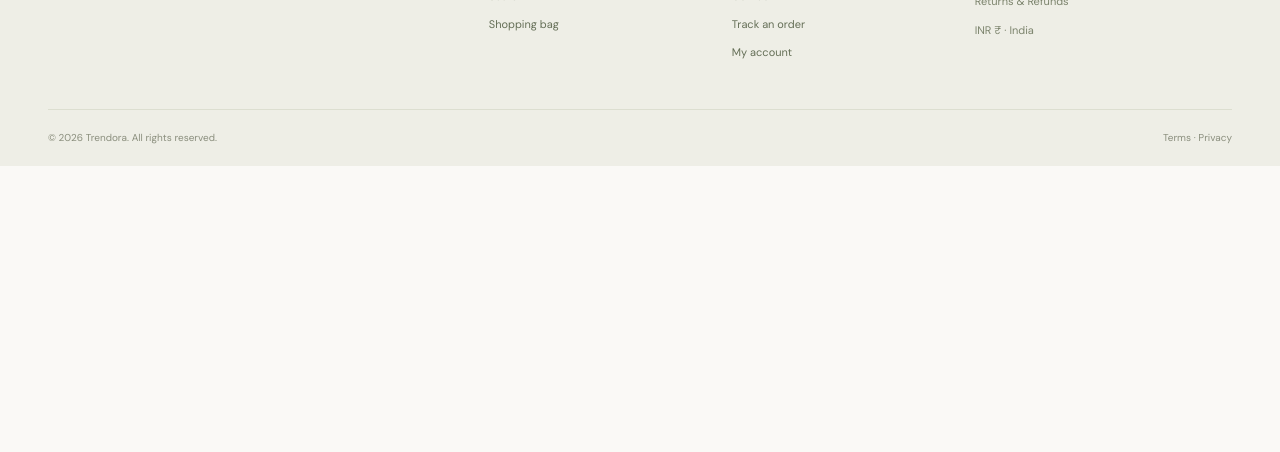
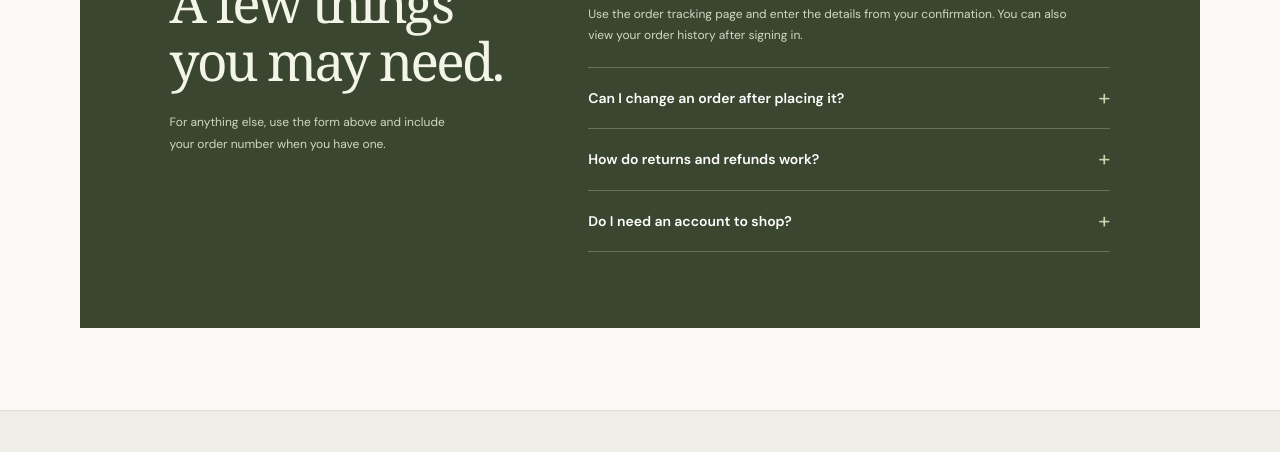
Before and after one commit to anshbajpai1/trendora-e-commerce, a website: page contact.html in a window 1280 px wide. Shown: the part 1328-1780 px from the top of the page. Before the commit the page ends 1494 px from the top, so only its background shows below. Drawn offline with Linux system fonts and the light colour scheme; no server answers.

Commit message:
Add contact page FAQ

```diff
--- a/contact.html
+++ b/contact.html
@@ -11,6 +11,7 @@
   <link rel="stylesheet" href="css/style.css">
   <link rel="stylesheet" href="css/storefront.css">
   <link rel="stylesheet" href="css/about-contact.css">
+  <link rel="stylesheet" href="css/contact-faq.css">
   <script src="js/main.js" defer></script>
   <script src="js/contact.js" defer></script>
 </head>
@@ -21,6 +22,8 @@
       <aside class="contact-aside"><h2>Start here.</h2><a href="track-order.html"><span>↗</span><div><strong>Track an order</strong><small>Check the latest status of your delivery.</small></div></a><a href="returns.html"><span>↗</span><div><strong>Returns &amp; refunds</strong><small>Read our return and refund guidance.</small></div></a><a href="profile.html"><span>↗</span><div><strong>Account help</strong><small>Manage your account details and orders.</small></div></a></aside>
       <section class="contact-form-panel" aria-labelledby="contactFormTitle"><p class="page-kicker">SEND A MESSAGE</p><h2 id="contactFormTitle">We’re listening.</h2><form id="contactForm"><div class="contact-fields"><label>Your name<input name="name" autocomplete="name" required placeholder="Your full name"></label><label>Email address<input type="email" name="email" autocomplete="email" required placeholder="you@example.com"></label></div><label>What can we help with?<select name="topic" required><option value="">Choose a topic</option><option>Order support</option><option>Product question</option><option>Returns &amp; refunds</option><option>Account help</option><option>Something else</option></select></label><label>Message<textarea name="message" required rows="5" placeholder="Tell us a little more…"></textarea></label><button class="solid-link" type="submit">Send message <span>↗</span></button><p id="contactStatus" class="contact-status" role="status" aria-live="polite"></p></form></section>
     </section>
+    <section class="contact-faq" aria-labelledby="faqTitle"><div><p class="page-kicker">QUICK ANSWERS</p><h2 id="faqTitle">A few things<br>you may need.</h2><p>For anything else, use the form above and include your order number when you have one.</p></div><div class="faq-list"><details open><summary>Where can I check my order status?<span aria-hidden="true">+</span></summary><p>Use the order tracking page and enter the details from your confirmation. You can also view your order history after signing in.</p></details><details><summary>Can I change an order after placing it?<span aria-hidden="true">+</span></summary><p>Send us a message as soon as possible with your order number. We’ll confirm whether a change is still possible before dispatch.</p></details><details><summary>How do returns and refunds work?<span aria-hidden="true">+</span></summary><p>Visit our Returns &amp; Refunds page for the current eligibility and request process before sending an item back.</p></details><details><summary>Do I need an account to shop?<span aria-hidden="true">+</span></summary><p>No. An account makes it easier to save products, review your order history and manage your details.</p></details></div>
+    </section>
   </main>
 </body>
 </html>
--- /dev/null
+++ b/css/contact-faq.css
@@ -0,0 +1 @@
+.contact-faq{display:grid;grid-template-columns:.78fr 1.22fr;gap:9%;padding:82px 8% 76px;margin-top:62px;background:#3b4630;color:#f3f5e9}.contact-faq .page-kicker{color:#c9d5a9}.contact-faq h2{margin:0 0 20px;font:400 clamp(36px,4.3vw,53px)/1.1 Georgia,serif;letter-spacing:-.05em}.contact-faq>div>p:last-child{max-width:300px;margin:0;color:#d0d7c2;font-size:12px;line-height:1.85}.faq-list{border-top:1px solid #69735b}.faq-list details{border-bottom:1px solid #69735b;padding:0}.faq-list summary{display:flex;align-items:center;justify-content:space-between;gap:20px;padding:19px 0;color:#fff;font-size:14px;font-weight:600;cursor:pointer;list-style:none}.faq-list summary::-webkit-details-marker{display:none}.faq-list summary span{font-size:22px;font-weight:400;line-height:1;color:#cad5ad;transition:transform .2s}.faq-list details[open] summary span{transform:rotate(45deg)}.faq-list details p{max-width:580px;margin:0;padding:0 35px 20px 0;color:#d1d8c4;font-size:12px;line-height:1.8}@media(max-width:700px){.contact-faq{grid-template-columns:1fr;gap:34px;margin-top:35px;padding:48px 9%}.contact-faq h2{font-size:39px}.faq-list summary{font-size:13px;padding:17px 0}}
```
